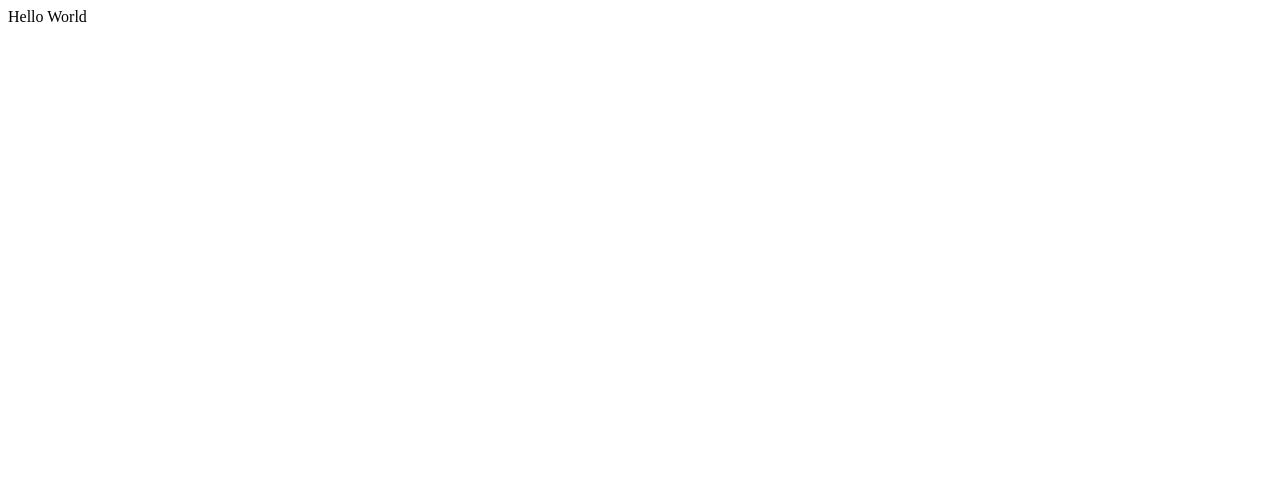
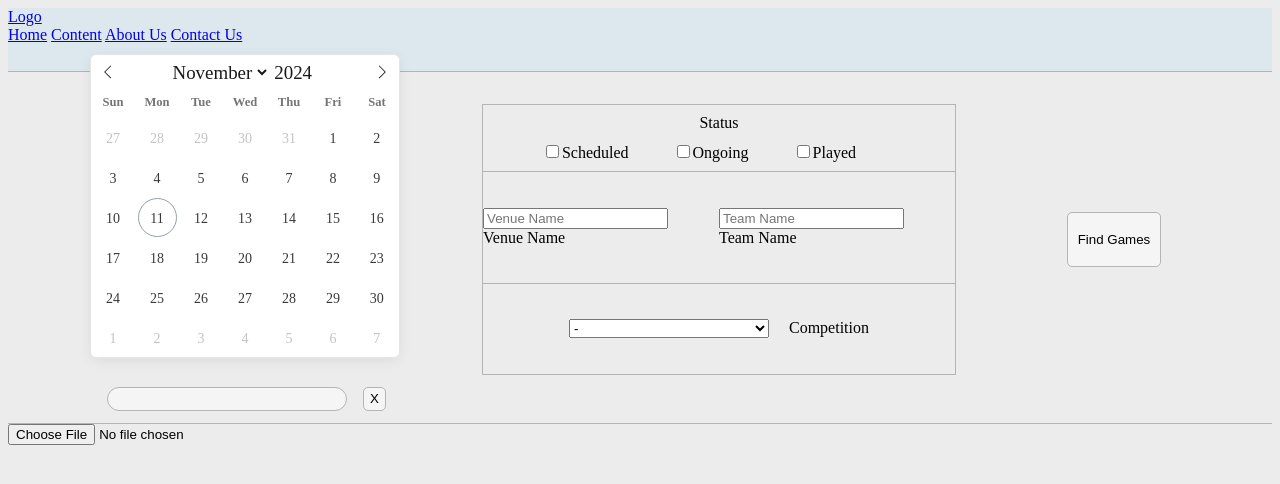
Before and after one commit to ar-ctic/sports_calendar, a plain HTML site: page app/views/index.html in a window 1280 px wide. Drawn offline with nearby package versions, Linux system fonts and the light colour scheme; files that its build step writes are made by us from their sources.

Commit message:
Adds frontend selection

```diff
--- a/app/static/index.css
+++ b/app/static/index.css
@@ -0,0 +1,168 @@
+body {
+    height: 150%;
+    background-color:#ececec;
+
+}
+
+* {
+    box-sizing: border-box;
+}
+
+header {
+    position: relative;
+    top: 0;
+    left: 0;
+    width: 100%;
+    height: 8vh;
+    margin-bottom: 4vh;
+    background-color: #dde8ee;
+    border-bottom: 1px solid rgb(180, 180, 180);
+}
+
+.center {
+    display: flex;
+    justify-content: center;
+    align-items: center;
+}
+
+.selection-container {
+    position: relative;
+    display: flex;
+    width: 100%;
+    height: 40vh;
+    padding-bottom: 3rem;
+    border-bottom: 1px solid rgb(180, 180, 180);
+}
+
+.datepicker-container {
+    width: 60%;
+    height: 100%;
+
+}
+
+.container {
+    display: flex;
+    width: 100%;
+    height: 100%;
+}
+
+
+.options-container {
+    width: 60%;
+    height: 100%;
+    border: 1px solid rgb(180, 180, 180);
+
+}
+
+.grid-container {
+    height: 100%;
+    display: grid;
+    grid-template-columns: repeat(2, 1fr);
+    grid-template-rows: 25% auto;
+
+}
+
+.status {
+    grid-column: span 2;
+    padding: 10px;
+    flex-direction: column;
+    border-bottom: 1px solid rgb(180, 180, 180);
+}
+
+.status-checkbox label {
+    margin-right: 40px;
+}
+
+.status-checkbox {
+    padding-top: 10px;
+}
+
+.status-venue input, .status-team input {
+    margin-right: 20px;
+}
+
+.status-competition {
+    grid-column: span 2;
+    border-top: 1px solid rgb(180, 180, 180);
+}
+
+.status-competition select{
+    min-width: 200px;
+}
+
+.status-competition select{
+    margin-right: 20px;
+}
+
+
+.find-container{
+    width: 40%;
+    height: 100%;
+}
+
+.find-button{
+    height: 20%;
+    width: 30%;
+    border-radius: 5px;
+    cursor: pointer;
+    background-color: #f5f5f5;
+    transition: background-color 0.3s;
+}
+
+.find-button:hover{
+
+    background-color: #dfdfdf;
+}
+
+.find-button:active{
+
+    background-color: #857d7d;
+}
+
+
+.border-small {
+    border: 1px solid rgb(180, 180, 180);
+}
+
+.border-big {
+    border: 4px solid rgb(180, 180, 180);
+}
+
+
+#date-display {
+    display: flex;
+    justify-content: space-between;
+    align-items: center;
+    width: 15vw;
+    margin-top: 1rem;
+}
+
+#date-display-text{
+    border-radius: 1rem;
+    font-size: 1rem;
+    margin-left: 1rem;
+    min-width: 15rem;
+    height: 1.5rem;
+    background-color: #f5f5f5;
+
+}
+
+#date-display-clear{
+    height: 1.5rem;
+    width: 1.5rem;
+    margin-left: 1rem;
+    border-radius: 5px;
+    cursor: pointer;
+    background-color: #f5f5f5;
+    transition: background-color 0.3s;
+}
+
+#date-display-clear:hover{
+
+    background-color: #dfdfdf;
+}
+
+#date-display-clear:active{
+
+    background-color: #857d7d;
+}
--- a/app/views/index.html
+++ b/app/views/index.html
@@ -1,10 +1,133 @@
 <html lang="en">
-    <head>
-        <link rel="stylesheet" href="index.css">
-        <title>Homepage</title>
-    </head>
 
-    <body>
-        <p>Hello World</p>
-    </body>
+<head>
+    <link rel="stylesheet" href="static/index.css">
+    <link rel="stylesheet" href="https://cdn.jsdelivr.net/npm/flatpickr/dist/flatpickr.min.css">
+    <script src="https://cdn.jsdelivr.net/npm/flatpickr"></script>
+    <title>Homepage</title>
+</head>
+
+<body>
+
+
+    <header class="header border-bottom-1px">
+        <a href="#" class="logo">Logo</a>
+
+        <nav class="navbar">
+            <a href="#">Home</a>
+            <a href="#">Content</a>
+            <a href="#">About Us</a>
+            <a href="#">Contact Us</a>
+        </nav>
+    </header>
+
+    <div class="selection-container">
+
+        <div class="datepicker-container center">
+            <div id="datepicker" class="column">
+                <div id="daterange"></div>
+                <div id="date-display">
+                    <p id="date-display-text" class="border-small"></p>
+                    <button id="date-display-clear" class="border-small">X</button>
+                </div>
+            </div>
+        </div>
+
+        <div class="container">
+            <div class="options-container">
+                <div class="grid-container">
+                    <div class="status center">
+                        <div class="">Status</div>
+                        <div class="status-checkbox">
+                            <label><input type="checkbox">Scheduled</label>
+                            <label><input type="checkbox">Ongoing</label>
+                            <label><input type="checkbox">Played</label>
+                        </div>
+                    </div>
+
+                    <div class="status-venue center">
+                        <label><input placeholder="Venue Name">Venue Name</label>
+                    </div>
+                    <div class="status-team center">
+                        <label><input placeholder="Team Name">Team Name</label>
+                    </div>
+
+                    <div class="status-competition center">
+                        <label><select><option value="">-</option></select>Competition</label>
+                    </div>
+
+                </div>
+
+
+
+            </div>
+
+            <div class="find-container center">
+                <button class="find-button border-small">Find Games</button>
+            </div>
+
+
+
+        </div>
+
+    </div>
+
+    <footer class="footer border-top-1px"></footer>
+
+    <input type="file" name="file" id="file" accept=".json">
+</body>
+
+<script>
+
+    sessionStorage.setItem('startDate', null)
+    sessionStorage.setItem('endDate', null)
+
+    function dateFormatter(date) {
+        let formattedDate = `${date.getFullYear()}-${(date.getMonth() + 1).toString().padStart(2, '0')}-${(date.getDate()).toString().padStart(2, '0')}`
+        return formattedDate
+    }
+
+
+    document.addEventListener('DOMContentLoaded', function () {
+
+        const display_date = document.getElementById("date-display-text")
+        const button_clear_date = document.getElementById("date-display-clear")
+
+        flatpickr("#daterange", {
+            mode: "range",
+            inline: true,
+
+            onChange: function (selectedDates) {
+                let startDate = dateFormatter(selectedDates[0])
+
+                let endDate = undefined
+                if (selectedDates[1]) {
+                    endDate = dateFormatter(selectedDates[1])
+
+                }
+
+                display_date.textContent = endDate ? `${startDate} to ${endDate}` : `${startDate}`;
+
+            },
+
+            onClose: function (selectedDates) {
+                let startDate = dateFormatter(selectedDates[0])
+                let endDate = dateFormatter(selectedDates[1])
+
+                sessionStorage.setItem('startDate', startDate)
+                sessionStorage.setItem('endDate', endDate)
+
+            }
+        });
+
+        button_clear_date.addEventListener('click', function () {
+            display_date.textContent = "";
+        })
+
+    });
+
+
+</script>
+
+
 </html>
```
